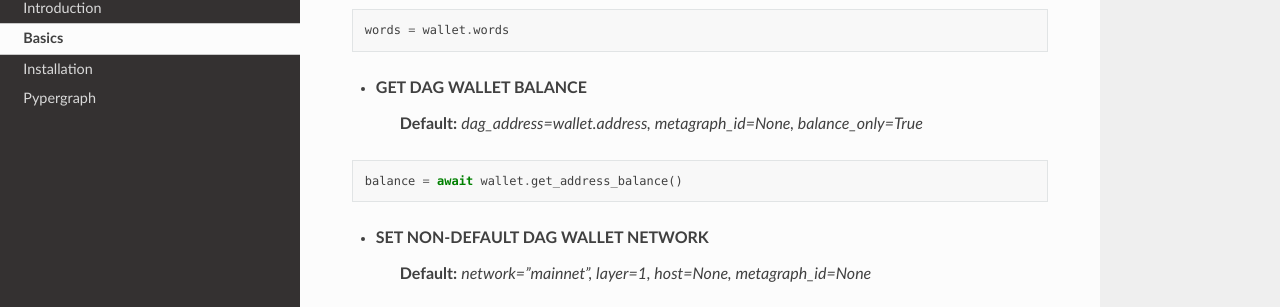
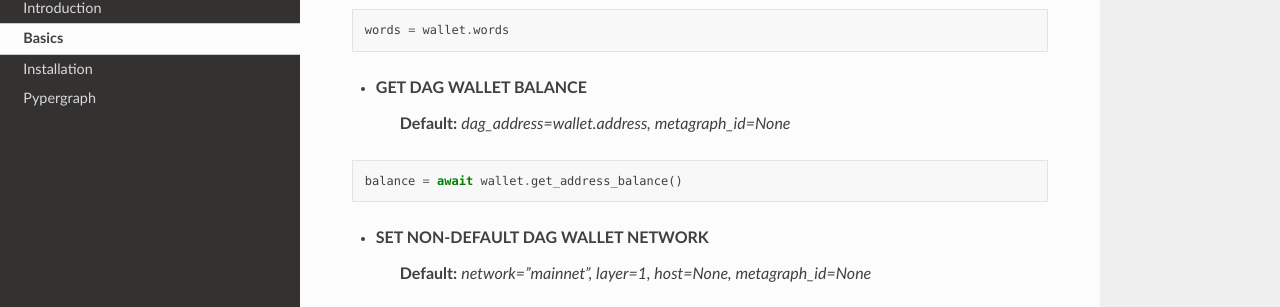
Before and after one commit to buzzgreyday/pypergraph, a Sphinx documentation site: the page built from docs/source/basics.rst, in a window 1280 px wide and 900 px high, scrolled down 629 px. Shown: the part 144-451 px from the top of the window. Built offline with Sphinx 7.4.7 and the Read the Docs theme 3.1.0, drawn with Linux system fonts in a browser that asks for light colours.

Commit message:
chor: Updated docs

```diff
--- a/docs/source/basics.rst
+++ b/docs/source/basics.rst
@@ -39,7 +39,7 @@ Basics
 
 * **GET DAG WALLET BALANCE**
 
-    **Default:** `dag_address=wallet.address, metagraph_id=None, balance_only=True`
+    **Default:** `dag_address=wallet.address, metagraph_id=None`
 
 .. code-block:: python
 
```
Also changed, not shown: README.md (+1 -1 lines), 10 other files.
